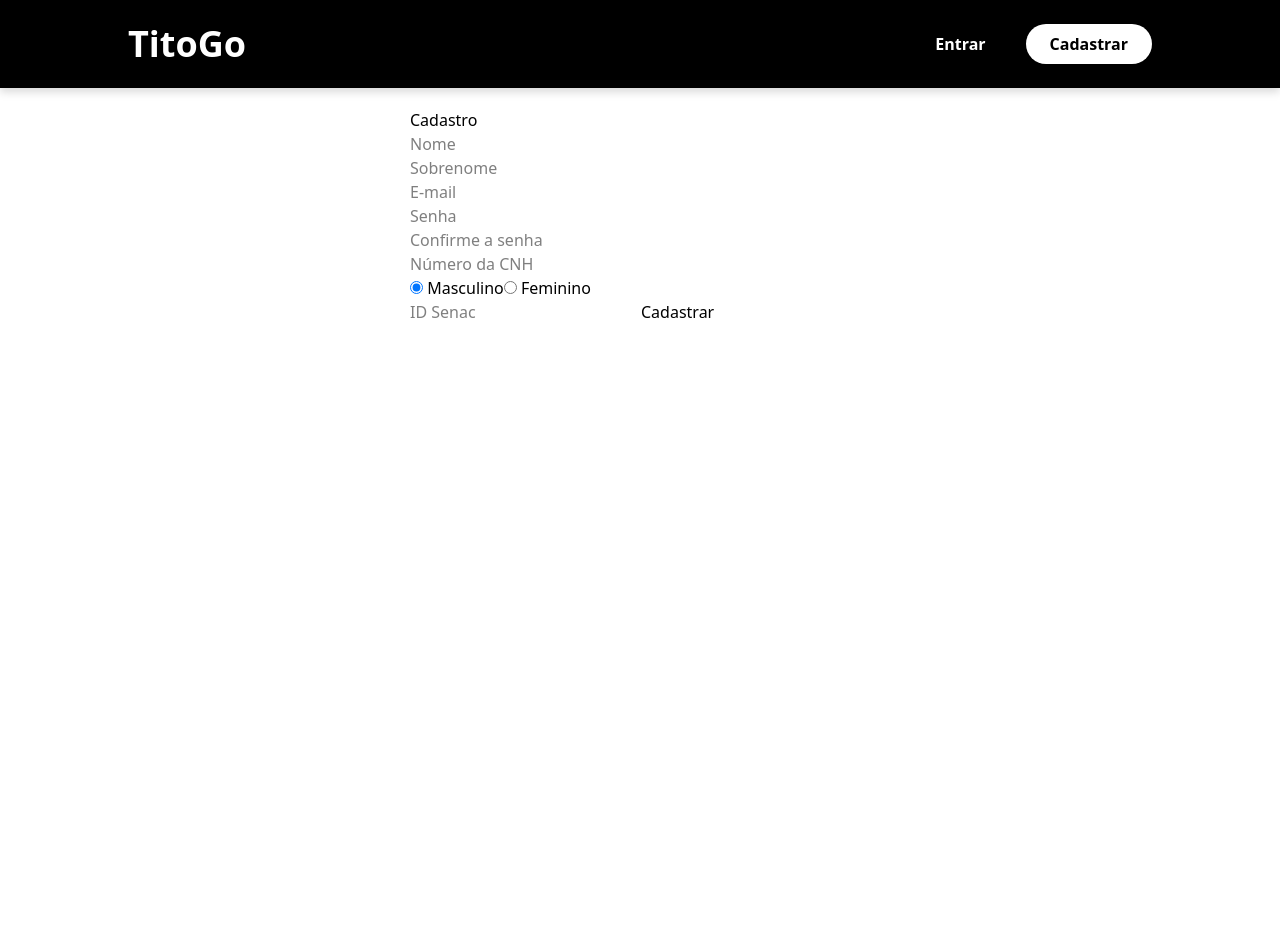
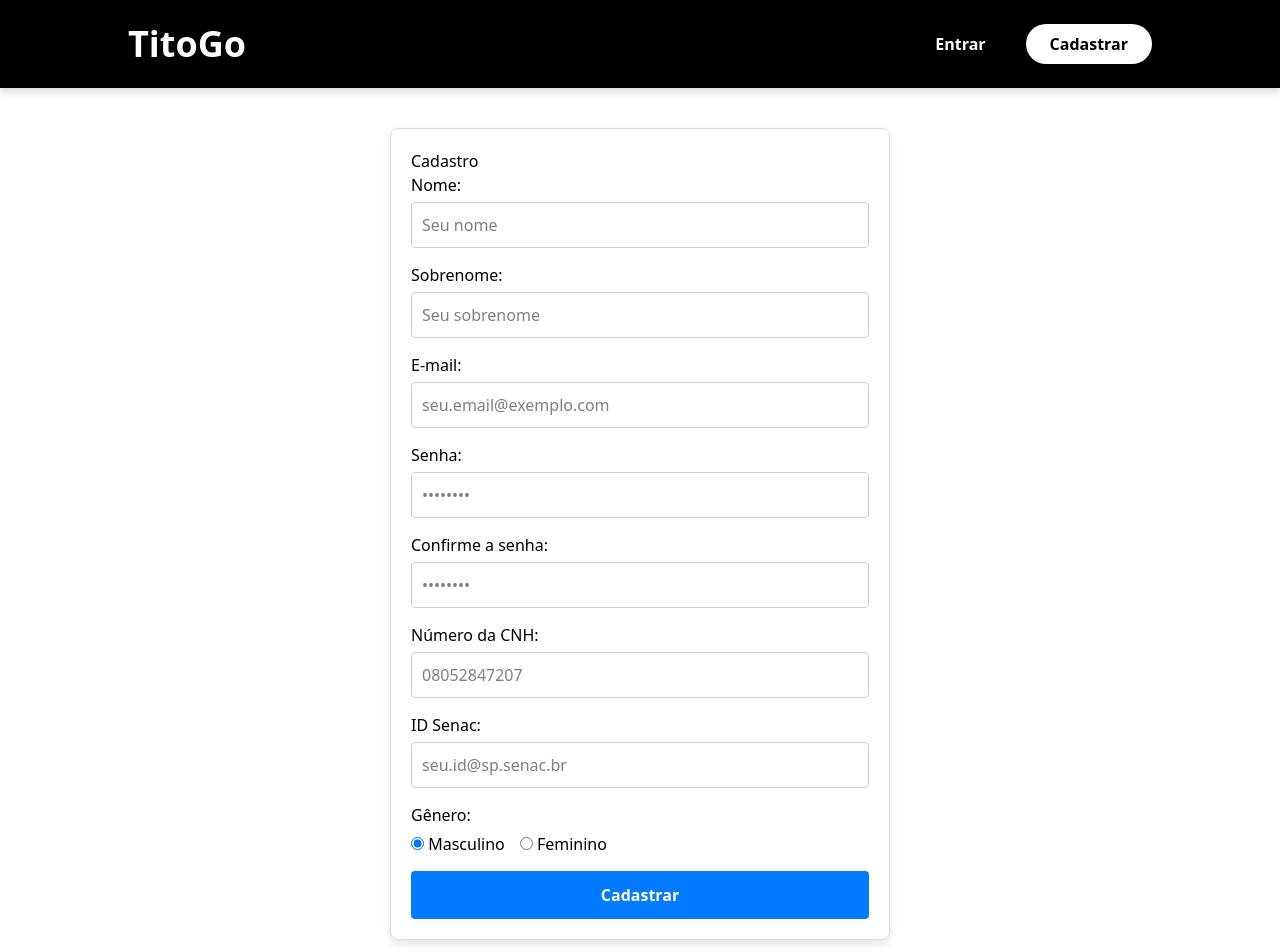
Before and after one commit to Ivon-Puc/TitoGo, a React (Vite) app in the folder frontend/: page /register in a window 1280 px wide. Shown: the top 952 px of the page. Before the commit the page ends 800 px from the top, so only its background shows below. Built offline with nearby package versions, Linux system fonts and the light colour scheme.

Commit message:
Update RegisterPage.jsx

```diff
--- a/frontend/src/pages/RegisterPage.jsx
+++ b/frontend/src/pages/RegisterPage.jsx
@@ -1,45 +1,101 @@
 import React, { useState } from 'react';
-// 1. [A MUDANÇA IMPORTANTE] Importamos o nosso 'api'
 import api from '../services/api';
+// (Descomente se estiver a usar o react-router-dom para navegar)
 // import { useNavigate } from 'react-router-dom';
 
 /**
- * Página de Cadastro (Registro)
+ * Página de Cadastro (Registro) - Versão com Layout Melhorado
  */
 function RegisterPage() {
-  // Estados para o formulário (baseado na sua imagem)
+  // Estados para o formulário
   const [firstName, setFirstName] = useState('');
   const [lastName, setLastName] = useState('');
   const [email, setEmail] = useState('');
   const [password, setPassword] = useState('');
-  const [confirmPassword, setConfirmPassword] = useState(''); // Campo "a senha"
+  const [confirmPassword, setConfirmPassword] = useState('');
   const [driverLicenseId, setDriverLicenseId] = useState('');
-  const [gender, setGender] = useState('MALE'); // Assumindo 'MALE' ou 'FEMALE'
-  const [senacId, setSenacId] = useState(''); // Campo obrigatório que descobrimos
+  const [gender, setGender] = useState('MALE'); // Valor inicial
+  const [senacId, setSenacId] = useState(''); // Campo obrigatório
 
+  // Estados de feedback
   const [error, setError] = useState('');
   const [success, setSuccess] = useState('');
+  const [loading, setLoading] = useState(false); // Estado de loading
+
   // const navigate = useNavigate();
+
+  // --- Estilos CSS-in-JS para organizar o layout ---
+  // Não é o ideal, mas resolve o problema sem ficheiros CSS
+  const styles = {
+    pageContainer: {
+      padding: '20px',
+      maxWidth: '500px',
+      margin: '40px auto', // Margem no topo e auto nas laterais
+      border: '1px solid #ddd',
+      borderRadius: '8px',
+      boxShadow: '0 4px 8px rgba(0,0,0,0.1)'
+    },
+    form: {
+      display: 'flex',
+      flexDirection: 'column', // Campos uns em cima dos outros
+      gap: '15px' // Espaço entre cada campo
+    },
+    inputGroup: {
+      display: 'flex',
+      flexDirection: 'column', // Label em cima do input
+      gap: '5px'
+    },
+    input: {
+      width: '100%',
+      padding: '10px',
+      boxSizing: 'border-box', // Garante que o padding não quebra o layout
+      borderRadius: '4px',
+      border: '1px solid #ccc'
+    },
+    radioGroup: {
+      display: 'flex',
+      gap: '15px'
+    },
+    button: {
+      padding: '12px 15px',
+      backgroundColor: '#007bff',
+      color: 'white',
+      border: 'none',
+      borderRadius: '4px',
+      cursor: 'pointer',
+      fontSize: '16px',
+      fontWeight: 'bold'
+    },
+    buttonDisabled: {
+      backgroundColor: '#ccc',
+      cursor: 'not-allowed'
+    },
+    errorMsg: {
+      color: 'red',
+      fontWeight: 'bold'
+    },
+    successMsg: {
+      color: 'green',
+      fontWeight: 'bold'
+    }
+  };
+  // --- Fim dos Estilos ---
 
   const handleRegister = async (e) => {
     e.preventDefault();
     setError('');
     setSuccess('');
 
-    // Validação de palavra-passe
+    // 1. Ativar o loading
+    setLoading(true);
+
     if (password !== confirmPassword) {
       setError('As palavras-passe não coincidem.');
+      setLoading(false); // Parar loading
       return;
     }
 
-    // (Adicione aqui o 'senacId' ao formulário ou envie um valor de teste)
-    // Se o Senac ID não estiver no seu formulário, temos de o adicionar.
-    // Por agora, vou enviar um valor de teste:
-    const finalSenacId = senacId || 'SENAC-ID-PADRAO';
-
     try {
-      // 2. [A MÁGICA] Usamos o api.post. Ele JÁ SABE o endereço do Render.
-      // Não escrevemos 'localhost' em lado nenhum!
       const response = await api.post('/register', {
         firstName,
         lastName,
@@ -47,66 +103,109 @@ function RegisterPage() {
         password,
         driverLicenseId,
         gender,
-        senacId: finalSenacId
+        senacId
       });
 
-      // 3. SUCESSO!
+      // 2. SUCESSO!
       setSuccess('Registo bem-sucedido! Pode agora fazer login.');
+      setError(''); // Garante que qualquer erro antigo é limpo
 
-      // Limpar o formulário (opcional)
-      // ...
+      // Limpar o formulário
+      setFirstName('');
+      setLastName('');
+      setEmail('');
+      setPassword('');
+      setConfirmPassword('');
+      setDriverLicenseId('');
+      setGender('MALE');
+      setSenacId('');
 
-      // Redirecionar para o login após 2 segundos (opcional)
+      // Redirecionar para o login após 2 segundos
       // setTimeout(() => {
       //   navigate('/login');
       // }, 2000);
 
     } catch (err) {
-      // 4. FALHA
+      // 3. FALHA
+      setSuccess(''); // Garante que qualquer sucesso antigo é limpo
       if (err.response && err.response.data && err.response.data.message) {
-        // Ex: "User already exists"
         setError(err.response.data.message);
       } else {
         setError('Ocorreu um erro no registo. Tente novamente.');
       }
       console.error("Erro no registo:", err);
+    } finally {
+      // 4. Parar o loading, quer dê sucesso ou erro
+      setLoading(false);
     }
   };
 
-  // 5. O seu formulário JSX
-  // (Adapte este código ao seu formulário JSX existente)
-  // O importante é ligar os 'onChange' e o 'onSubmit'
+  // 5. O JSX (HTML) agora usa os estilos que definimos
   return (
-    <div style={{ padding: '20px', maxWidth: '500px', margin: 'auto' }}>
+    <div style={styles.pageContainer}>
       <h2>Cadastro</h2>
-      <form onSubmit={handleRegister}>
-        {/* Mostra feedback de sucesso ou erro */}
-        {error && <p style={{ color: 'red' }}>{error}</p>}
-        {success && <p style={{ color: 'green' }}>{success}</p>}
 
-        {/* Nome */}
-        <input placeholder="Nome" value={firstName} onChange={(e) => setFirstName(e.target.value)} required />
-        {/* Sobrenome */}
-        <input placeholder="Sobrenome" value={lastName} onChange={(e) => setLastName(e.target.value)} required />
-        {/* E-mail */}
-        <input type="email" placeholder="E-mail" value={email} onChange={(e) => setEmail(e.target.value)} required />
-        {/* Senha */}
-        <input type="password" placeholder="Senha" value={password} onChange={(e) => setPassword(e.target.value)} required />
-        {/* a senha */}
-        <input type="password" placeholder="Confirme a senha" value={confirmPassword} onChange={(e) => setConfirmPassword(e.target.value)} required />
-        {/* Número da CNH */}
-        <input placeholder="Número da CNH" value={driverLicenseId} onChange={(e) => setDriverLicenseId(e.target.value)} required />
-        {/* Gênero (simplificado) */}
-        <div>
-          <label><input type="radio" value="MALE" checked={gender === 'MALE'} onChange={() => setGender('MALE')} /> Masculino</label>
-          <label><input type="radio" value="FEMALE" checked={gender === 'FEMALE'} onChange={() => setGender('FEMALE')} /> Feminino</label>
+      <form onSubmit={handleRegister} style={styles.form}>
+
+        {/* Mostra feedback (APENAS UM DE CADA VEZ) */}
+        {error && <p style={styles.errorMsg}>{error}</p>}
+        {success && <p style={styles.successMsg}>{success}</p>}
+
+        {/* Campos do formulário organizados */}
+        <div style={styles.inputGroup}>
+          <label htmlFor="firstName">Nome:</label>
+          <input id="firstName" type="text" placeholder="Seu nome" value={firstName} onChange={(e) => setFirstName(e.target.value)} required style={styles.input} />
         </div>
 
-        {/* *** IMPORTANTE: Campo SenacId *** */}
-        {/* O seu backend EXIGE este campo. O seu formulário precisa de o ter. */}
-        <input placeholder="ID Senac" value={senacId} onChange={(e) => setSenacId(e.target.value)} required />
+        <div style={styles.inputGroup}>
+          <label htmlFor="lastName">Sobrenome:</label>
+          <input id="lastName" type="text" placeholder="Seu sobrenome" value={lastName} onChange={(e) => setLastName(e.target.value)} required style={styles.input} />
+        </div>
 
-        <button type="submit">Cadastrar</button>
+        <div style={styles.inputGroup}>
+          <label htmlFor="email">E-mail:</label>
+          <input id="email" type="email" placeholder="seu.email@exemplo.com" value={email} onChange={(e) => setEmail(e.target.value)} required style={styles.input} />
+        </div>
+
+        <div style={styles.inputGroup}>
+          <label htmlFor="password">Senha:</label>
+          <input id="password" type="password" placeholder="••••••••" value={password} onChange={(e) => setPassword(e.target.value)} required style={styles.input} />
+        </div>
+
+        <div style={styles.inputGroup}>
+          <label htmlFor="confirmPassword">Confirme a senha:</label>
+          <input id="confirmPassword" type="password" placeholder="••••••••" value={confirmPassword} onChange={(e) => setConfirmPassword(e.target.value)} required style={styles.input} />
+        </div>
+
+        <div style={styles.inputGroup}>
+          <label htmlFor="driverLicenseId">Número da CNH:</label>
+          <input id="driverLicenseId" type="text" placeholder="08052847207" value={driverLicenseId} onChange={(e) => setDriverLicenseId(e.target.value)} required style={styles.input} />
+        </div>
+
+        <div style={styles.inputGroup}>
+          <label htmlFor="senacId">ID Senac:</label>
+          <input id="senacId" type="text" placeholder="seu.id@sp.senac.br" value={senacId} onChange={(e) => setSenacId(e.target.value)} required style={styles.input} />
+        </div>
+
+        <div style={styles.inputGroup}>
+          <label>Gênero:</label>
+          <div style={styles.radioGroup}>
+            <label>
+              <input type="radio" value="MALE" checked={gender === 'MALE'} onChange={() => setGender('MALE')} /> Masculino
+            </label>
+            <label>
+              <input type="radio" value="FEMALE" checked={gender === 'FEMALE'} onChange={() => setGender('FEMALE')} /> Feminino
+            </label>
+          </div>
+        </div>
+
+        <button
+          type="submit"
+          disabled={loading} // Desativa o botão enquanto carrega
+          style={{ ...styles.button, ...(loading ? styles.buttonDisabled : {}) }}
+        >
+          {loading ? 'A registar...' : 'Cadastrar'}
+        </button>
       </form>
     </div>
   );
```
